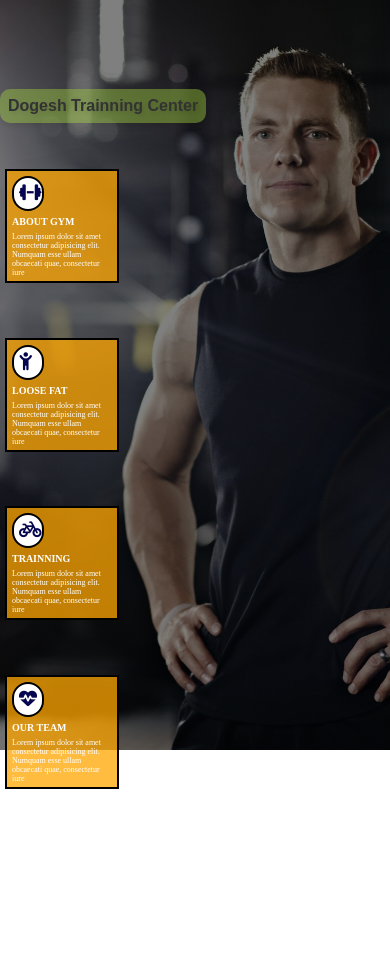
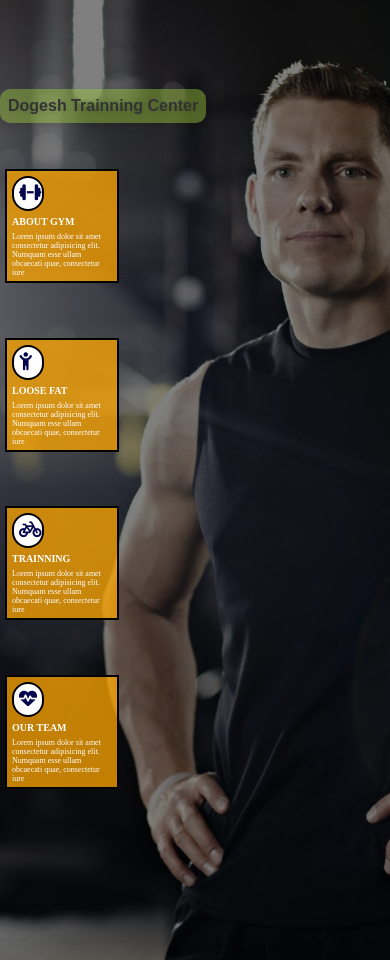
Before and after one commit to prajwalkawale/gym_website_desine, a plain HTML site: page index.html in a window 390 px wide. Before the commit the page ends 844 px from the top, so only its background shows below. Drawn offline with Linux system fonts and the light colour scheme.

Commit message:
"responsive-day01"

```diff
--- a/style.css
+++ b/style.css
@@ -125,9 +125,9 @@ p {
     border:0.125rem solid white;
 }
 /* media query */
-@media(max-width:37.5rem){
+@media(max-width:50rem){
     .img {
-        height:46.875rem;
+        height:60rem;
         width: 100%;
       }
     .name{
```
